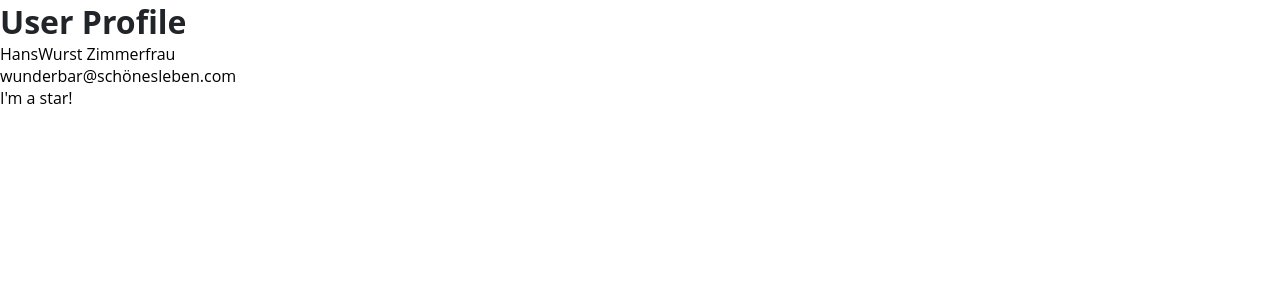
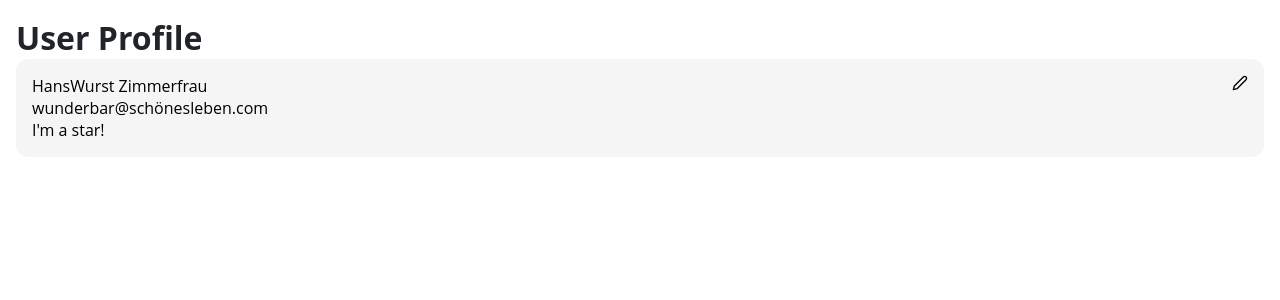
Before and after one commit to nevinalisheva/Berlinale-FMA, a Next.js app: page /user/1 in a window 1280 px wide. Shown: the top 300 px of the page. Built offline with nearby package versions, Linux system fonts and the light colour scheme; no server answers.

Commit message:
add secondary background color

```diff
--- a/pages/_app.js
+++ b/pages/_app.js
@@ -1,5 +1,5 @@
-import '../styles/globals.css'
+import "../styles/globals.css";
 
 export default function App({ Component, pageProps }) {
-  return <Component {...pageProps} />
+  return <Component {...pageProps} />;
 }
--- a/pages/user/UserProfile.module.css
+++ b/pages/user/UserProfile.module.css
@@ -0,0 +1,10 @@
+.container {
+  margin: 1rem;
+}
+.profile_info {
+  border-radius: 12px;
+  padding: 1rem;
+  background-color: var(--secondary-background);
+  display: flex;
+  justify-content: space-between;
+}
--- a/pages/user/[id].js
+++ b/pages/user/[id].js
@@ -2,6 +2,7 @@ import React, { useEffect, useState } from "react";
 import styles from "./UserProfile.module.css";
 import { useRouter } from "next/router";
 import axios from "axios";
+import { FiEdit2 } from "react-icons/fi";
 
 function UserProfile() {
   const dummyUser = {
@@ -45,6 +46,7 @@ function UserProfile() {
           <div>{userData.user_email}</div>
           <div>{userData.info}</div>
         </div>
+        <FiEdit2 />
       </div>
       <div className={styles.current_booking}></div>
     </div>
--- a/styles/globals.css
+++ b/styles/globals.css
@@ -19,7 +19,7 @@ body {
   --secondary-title-color: white;
   --highlight-color: #d62e4a;
   --background: white;
-  --background-white: #ffffff;
+  --secondary-background: #f5f5f5;
   --hover-color: rgba(0, 0, 0, 0.05);
 }
 
```
